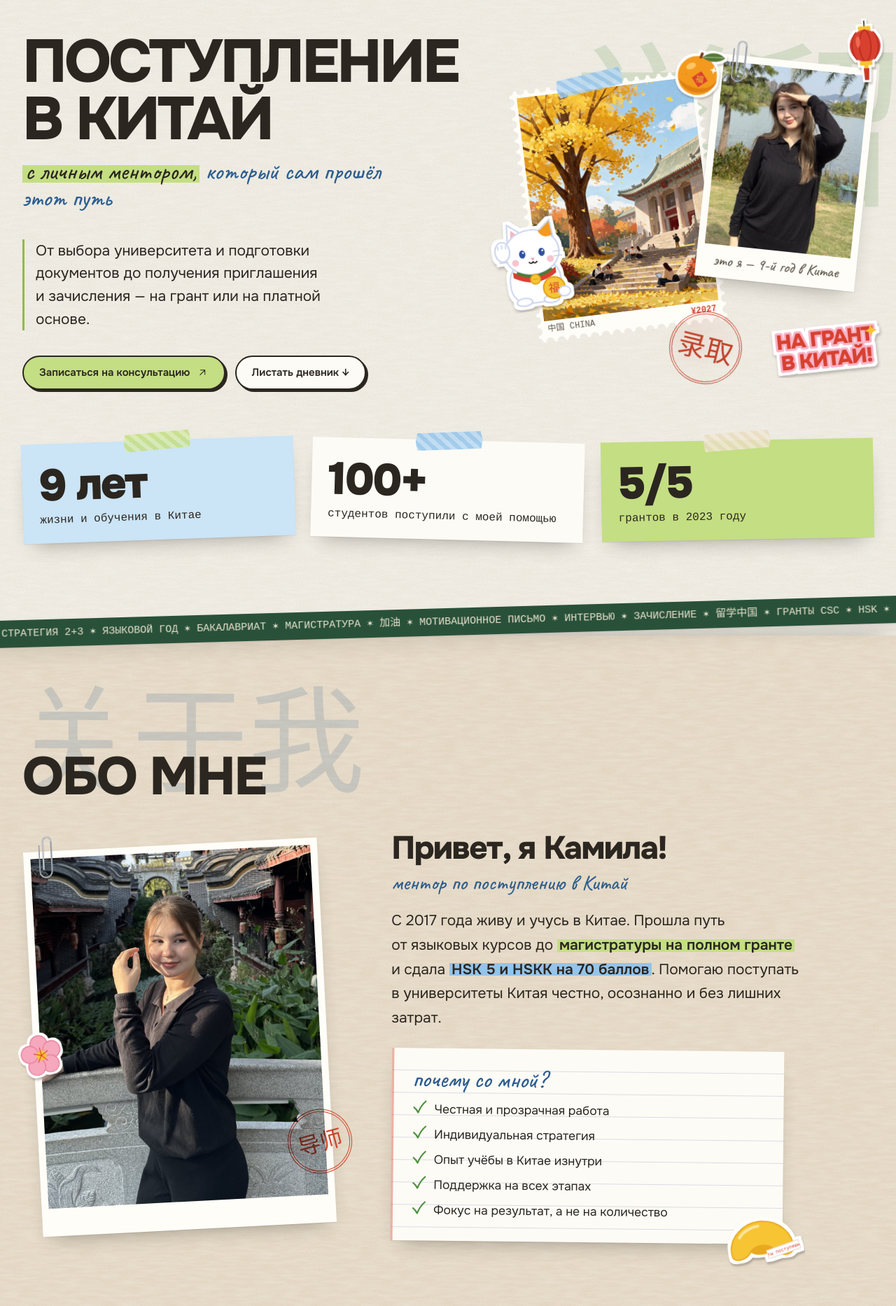
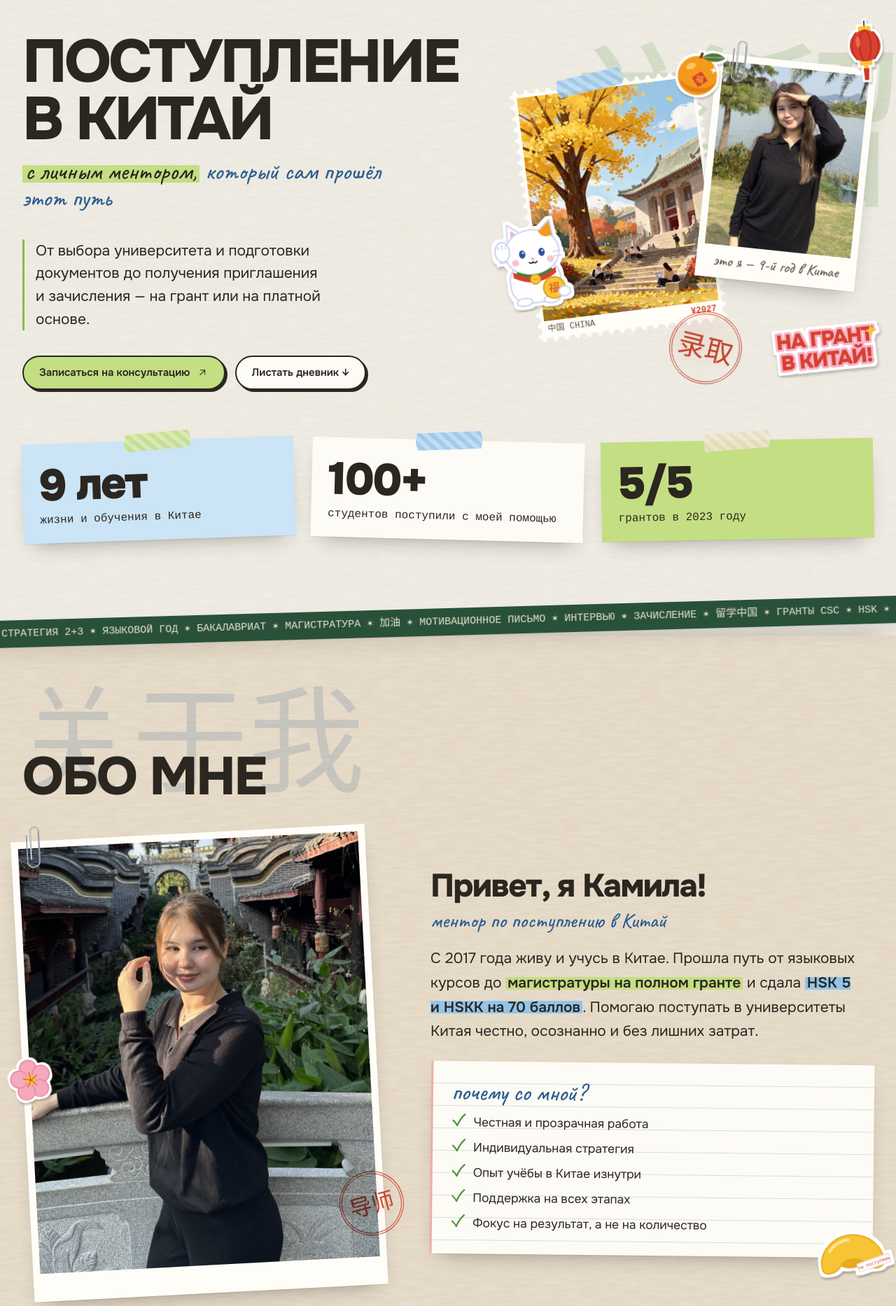
Before and after one commit to gspinch/gsp-inch, a Node server app: page / in a window 1280 px wide. Shown: the part 73-1939 px from the top of the page at 70% size. Run offline with Node 20, Linux system fonts and the light colour scheme; data comes from the database, SQL or seed files in the repository; some libraries are stand-ins or nearby versions; some web fonts are replaced.

Commit message:
«Обо мне» на всю ширину контейнера
Co-Authored-By: Claude Opus 5.5 <noreply@anthropic.com>
Claude-Session: https://claude.ai/code/session_01Hf4Tu61VVmw8gwn6W5pN6k

```diff
--- a/public/css/style.css
+++ b/public/css/style.css
@@ -661,3 +661,11 @@ button { font: inherit; color: inherit; }
   .book { margin-right: 190px; }
   .faq__grid { gap: 80px; }
 }
+
+/* «Обо мне» на всю ширину контейнера */
+@media (min-width: 961px) {
+  .about__grid { grid-template-columns: minmax(0, 1fr) minmax(0, 1.25fr); gap: clamp(48px, 6vw, 110px); }
+  .about__photo { max-width: 540px; justify-self: start; }
+  .about__story { max-width: 760px; }
+  .checklist { max-width: 760px; }
+}
```
